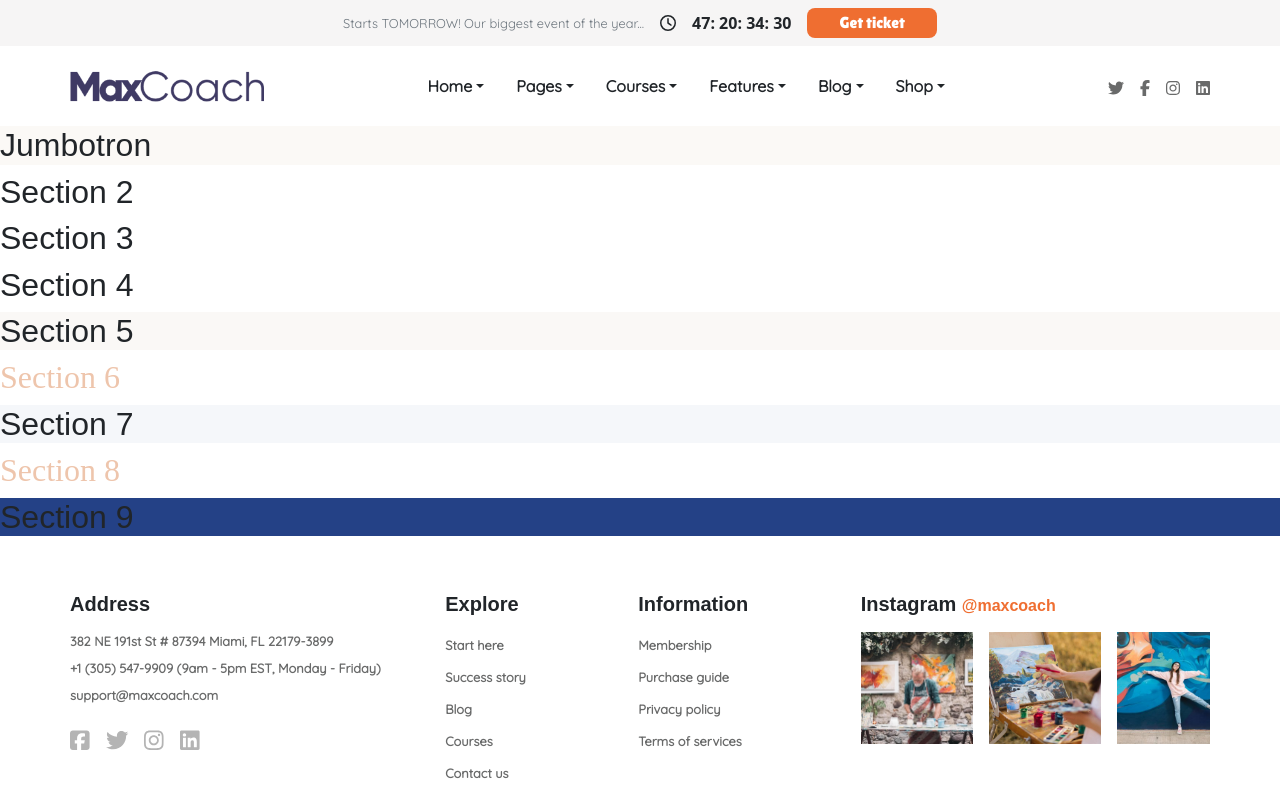
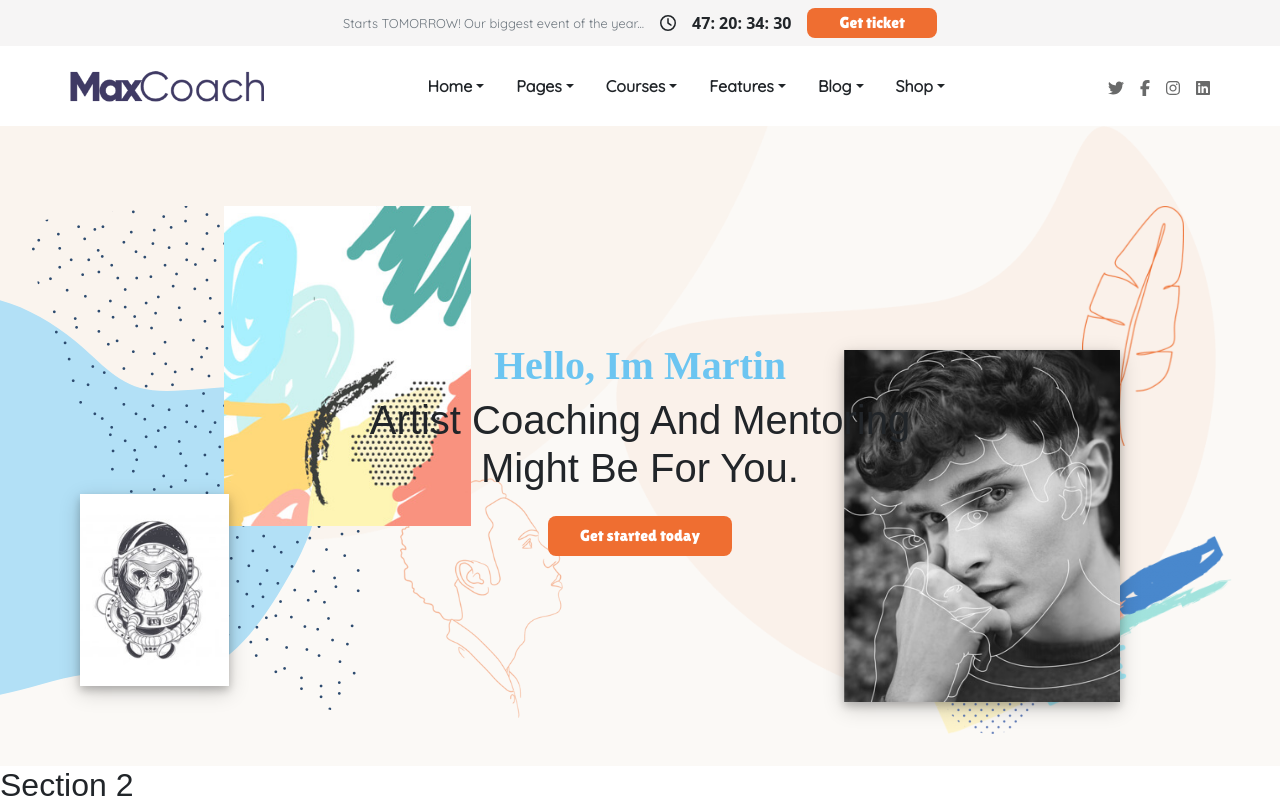
Before and after one commit to Antonio-Ribezzo/proj-html-vuejs, a Vue app: page / in a window 1280 px wide. Shown: the top 800 px of the page. Built offline with nearby package versions, Linux system fonts and the light colour scheme; a web font is replaced by a local one.

Commit message:
Jumbotron Component

```diff
--- a/src/components/FooterComp.vue
+++ b/src/components/FooterComp.vue
@@ -64,9 +64,9 @@
                 </h5>
                 <!-- images -->
                 <div id="imagesFooter">
-                    <img src="../../public/img/artist-blog-00.jpg" alt="artist-blog-00" class="me-3">
-                    <img src="../../public/img/paint.jpg" alt="photo-painting" class="me-3">
-                    <img src="../../public/img/artist-event-02-250x300.jpg" alt="event-04-artist">
+                    <img src="/img/artist-blog-00.jpg" alt="artist-blog-00" class="me-3">
+                    <img src="/img/paint.jpg" alt="photo-painting" class="me-3">
+                    <img src="/img/artist-event-02-250x300.jpg" alt="event-04-artist">
                 </div>
 
             </div>
--- a/src/components/SectionsMain/JumbotronComp.vue
+++ b/src/components/SectionsMain/JumbotronComp.vue
@@ -5,8 +5,28 @@
 </script>
 
 <template>
-    <section>
-        <h2>Jumbotron</h2>
+    <section class="d-flex flex-column justify-content-center align-items-center position-relative">
+        <!-- text and button -->
+        <div id="textJumbo" class="text-center">
+            <span class="handWriting text-capitalize">hello, im martin</span>
+            <h1 class="text-capitalize">artist coaching and mentoring<br>might be for you.</h1>
+            <button class="buttonOne py-2 mt-3">Get started today</button>
+        </div>
+        <!-- background left-->
+        <img id="shape01" class="position-absolute" src="/img/artist-shape-02-768x415.png" alt="shape-02">
+        <svg id="shape02" class="position-absolute" viewBox="0 0 200 200" xmlns="http://www.w3.org/2000/svg">
+            <path fill="#B2E0F6" d="M23.1,-34.2C35.5,-32.8,55.1,-38,67.3,-33.4C79.5,-28.8,84.2,-14.4,83.2,-0.6C82.2,13.2,75.5,26.5,67.8,38.8C60.1,51.1,51.4,62.5,39.9,66.1C28.5,69.6,14.2,65.2,-1.2,67.3C-16.6,69.3,-33.3,77.9,-45,74.5C-56.8,71.2,-63.7,56,-67.9,41.6C-72,27.2,-73.5,13.6,-75.1,-1C-76.8,-15.5,-78.6,-31,-73.5,-43.8C-68.5,-56.6,-56.4,-66.7,-43,-67.6C-29.6,-68.5,-14.8,-60.1,-4.7,-51.9C5.3,-43.7,10.6,-35.7,23.1,-34.2Z" transform="translate(100 100)" />
+        </svg>
+        <img id="shape03" class="position-absolute" src="/img/artist-shape-03.png" alt="artist-shape3">
+        <img id="shape04" class="position-absolute" src="/img/artist-hero-image-03.png" alt="artist-hero3">
+        <img id="shape05" class="position-absolute" src="/img/artist-hero-image-02.jpg" alt="artist-hero2">
+        <img id="shape06" class="position-absolute" src="/img/artist-hero-image-01.jpg" alt="artist-hero1">
+        <!-- background right -->
+        <img id="shape07" class="position-absolute" src="/img/artist-shape-01-600x577.png" alt="shape-01">
+        <img id="shape08" class="position-absolute" src="/img/artist-shape-05-300x198.png" alt="shape-05-artist">
+        <img id="shape09" class="position-absolute" src="/img/artist-shape-04-127x300.png" alt="shape-05-artist">
+        <img id="shape10" class="position-absolute" src="/img/maxcoach-shape-12-100x100.png" alt="maxcoach-shape-12">
+        <img id="shape11" class="position-absolute" src="/img/artist-hero-image-04.jpg" alt="artist-hero4">
     </section>
 </template>
 
@@ -15,6 +35,62 @@
 
     section{
         background-color: $bgSectionOneMain;
+        height: 40rem;
+        #textJumbo{
+            z-index: 99999999;
+        }
+        #shape01{
+            top: 0;
+            left: 0;
+        }
+        #shape02{
+            height: 35rem;
+            bottom: 0;
+            left: -12rem;
+        }
+        #shape03{
+            top: 5rem;
+            left: 2rem;
+        }
+        #shape04{
+            height: 15rem;
+            bottom: 3rem;
+            left: 25rem;
+        }
+        #shape05{
+            height: 20rem;
+            top: 5rem;
+            left: 14rem;
+        }
+        #shape06{
+            height: 12rem;
+            bottom: 5rem;
+            left: 5rem;
+            box-shadow: 0 4px 8px 0 rgba(0, 0, 0, 0.2), 0 6px 20px 0 rgba(0, 0, 0, 0.19);
+        }
+        // rigth
+        #shape07{
+            top: 0rem;
+            right: 4rem;
+        }
+        #shape08{
+            bottom: 2rem;
+            right: 3rem;
+        }
+        #shape09{
+            height: 15rem;
+            top: 5rem;
+            right: 6rem;
+        }
+        #shape10{
+            bottom: 2rem;
+            right: 15rem;
+        }
+        #shape11{
+            height: 22rem;
+            bottom: 4rem;
+            right: 10rem;
+            box-shadow: 0 4px 8px 0 rgba(0, 0, 0, 0.2), 0 6px 20px 0 rgba(0, 0, 0, 0.19);
+        }
     }
-
 </style>
--- a/src/components/headerComp.vue
+++ b/src/components/headerComp.vue
@@ -56,7 +56,7 @@
         <div id="headerDown" class="container d-flex justify-content-between align-items-center py-4 px-0">
             <!-- main logo -->
             <div>
-                <img src="../../public/img/dark-logo.png" alt="logo-Max-Coach">
+                <img src="/img/dark-logo.png" alt="logo-Max-Coach">
             </div>
             <!-- navigation -->
             <nav>
--- a/src/style/partials/_font.scss
+++ b/src/style/partials/_font.scss
@@ -19,6 +19,8 @@ footer{
 .handWriting{
     font-family: "Oooh Baby", cursive;
     color: $colorHandWriting;
+    font-size: 2.5rem;
+    font-weight: 700;
 }
 
 .sideWriting{
```
